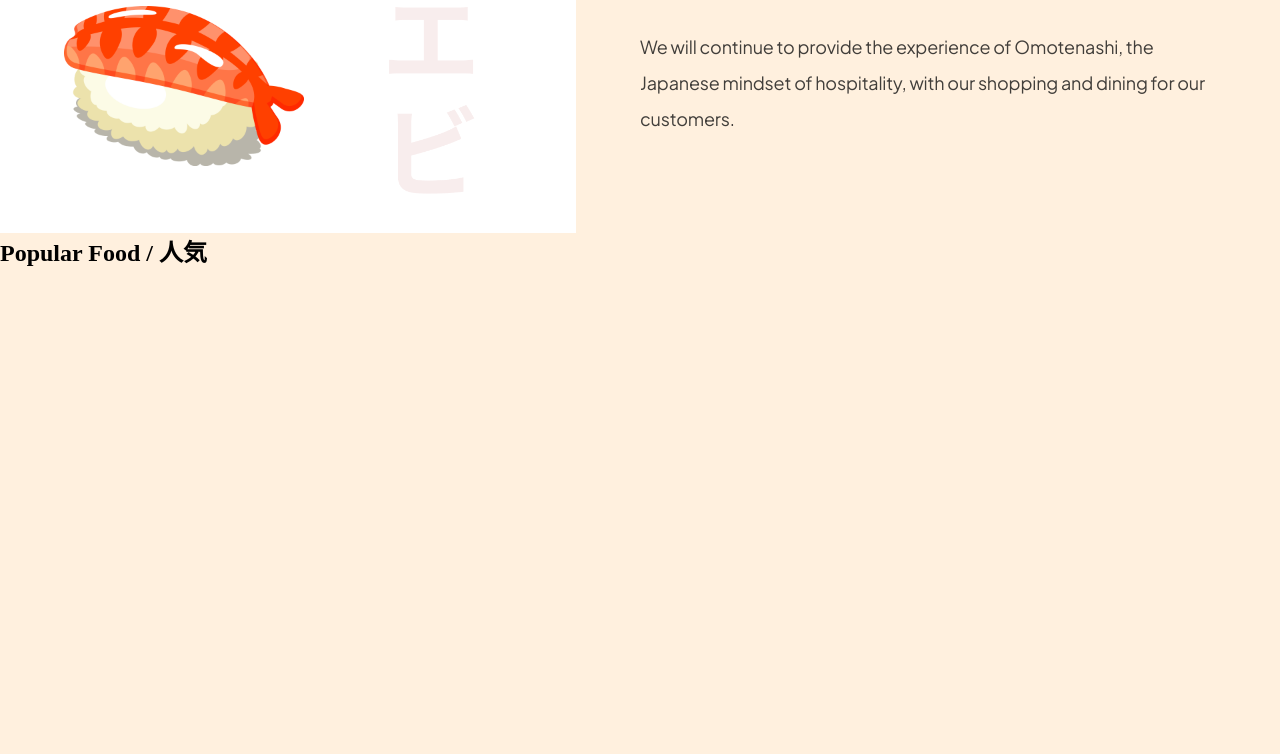
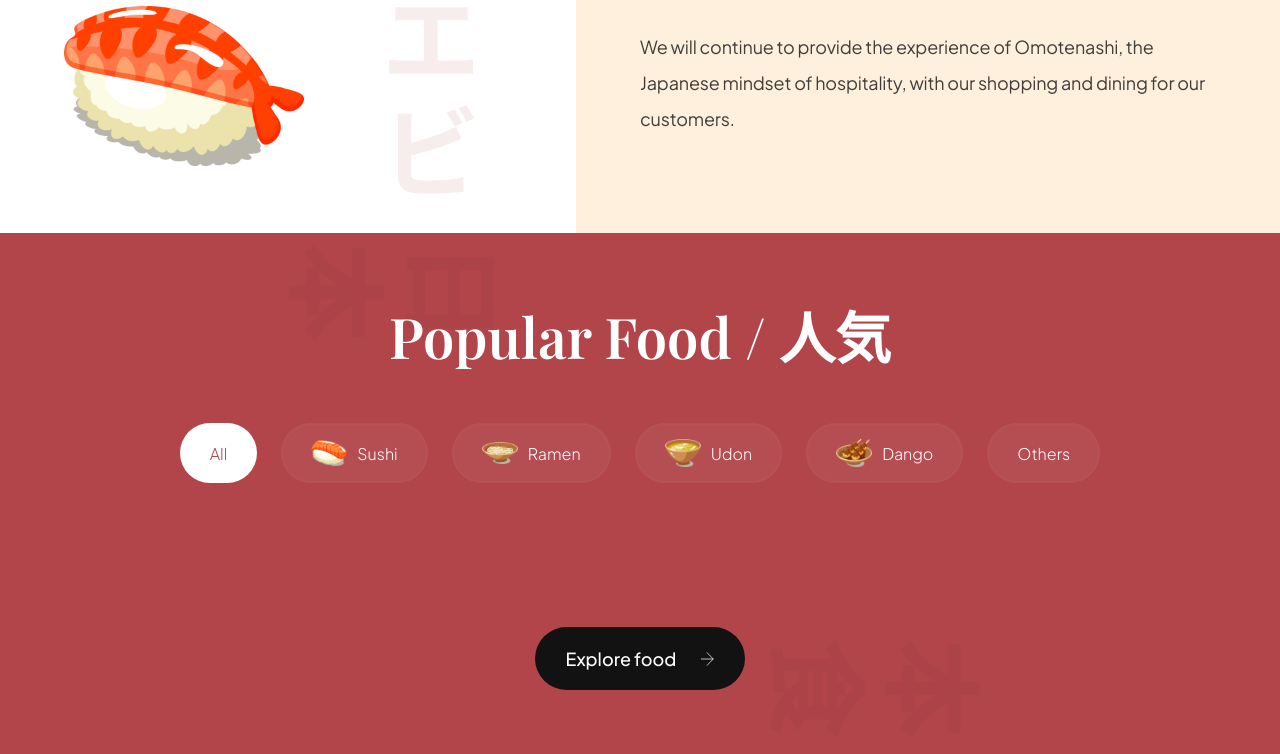
Before and after one commit to PORT-GIT/japanese-restaurant, a website built with Vite: page index.html in a window 1280 px wide. Shown: the part 1160-1914 px from the top of the page. Before the commit the page ends 1428 px from the top, so only its background shows below. Built offline with nearby package versions, Linux system fonts and the light colour scheme.

Commit message:
created and styled basic layout for popular section

```diff
--- a/css/sections/popular.css
+++ b/css/sections/popular.css
@@ -0,0 +1,106 @@
+.popular-foods {
+    padding: 64px;
+    /*give space from about us section*/
+    display: flex;
+    flex-direction: column;
+    background-color: var(--primary-color);
+    background-image: url(../../assets/popular_bg.png);
+    background-position: center;
+    background-repeat: no-repeat;
+    background-size: contain;
+    overflow: hidden;
+}
+
+.popular-foods__title {
+    font-size: 56px;
+    font-family: var(--playfair-display);
+    font-weight: 600;
+    line-height: 78px;
+    color: #fff;
+    text-align: center;
+}
+
+.popular-foods__filters {
+    margin-top: 48px;
+    /**to separate from title*/
+    max-width: 100%;
+    /*allows them to expnad all the way to the end*/
+    overflow-x: auto;
+    /*so that on small devices the user can scroll over/through the items contained here*/
+    display: flex;
+    justify-content: center;
+    gap: 24px;
+
+}
+
+.popular-foods__filter-btn {
+    /*this styling targets the buttons*/
+    padding: 10px 28px;
+    display: flex;
+    flex-direction: row;
+    align-items: center;
+    align-items: center;
+    gap: 10px;
+    /*puts gap between image and text*/
+    background: rgba(255, 255, 255, 0.05);
+    /*the 0.05 gives a glassy look*/
+    border: 2px solid rgba(255, 255, 255, 0.02);
+    border-radius: 46px;
+    font-size: 16px;
+    font-weight: 300;
+    line-height: 25px;
+    font-family: var(--plus-jakarta-sans);
+    color: #fff;
+    cursor: pointer;
+}
+
+.popular-foods__filter-btn img {
+    width: 36px;
+    height: 36px;
+    object-fit: contain;
+}
+
+/*MAKE DIFFERENCE BETWEEN ACTIVE BUTTONS AND NON-ACTIVE*/
+.popular-foods__filter-btn.active {
+    background: #fff;
+    color: var(--primary-color);
+}
+
+.popular-foods__filter-btn:hover {
+    background: #fff;
+    color: var(--primary-color);
+}
+
+.popular-foods__catalogue {
+    margin-top: 64px;
+    display: flex;
+    justify-content: center;
+    align-items: flex-end;
+    /*for it to appear at the bottom*/
+    flex-wrap: wrap;
+    gap: 56px;
+}
+
+.popular-foods__button {
+    width: fit-content;
+    padding: 20px 30px;
+    margin: 80px auto 0;
+    font-weight: 500;
+    font-size: 18px;
+    line-height: 23px;
+    font-family: var(--plus-jakarta-sans);
+    color: #fff;
+    border: none;
+    outline: none;
+    background: var(--secondary-color);
+    border-radius: 64px;
+    cursor: pointer;
+
+}
+
+.popular-foods__button img {
+    width: 14px;
+    height: 14px;
+    object-fit: contain;
+    margin-left: 21px;
+}
--- a/css/style.css
+++ b/css/style.css
@@ -5,8 +5,8 @@
 @import url("sections/header.css");
 @import url("sections/hero.css");
 @import url("sections/about.css");
-/* @import url("sections/popular.css");
-@import url("sections/trending.css");
+@import url("sections/popular.css");
+/* @import url("sections/trending.css");
 @import url("sections/subscribe.css");
 @import url("sections/footer.css"); */
 
--- a/index.html
+++ b/index.html
@@ -141,7 +141,40 @@
     <section class="popular-foods" id="menu">
         <h2 class="popular-foods__title">Popular Food / 人気</h2>
 
-        <div class="popular-foods__filters sushi__hide-scrollbar"></div>
+        <div class="popular-foods__filters sushi__hide-scrollbar">
+            <button class="popular-foods__filter-btn active"> All</button>
+
+            <button class="popular-foods__filter-btn">
+                <img src="assets/sushi-9.png" alt="sushi-9">
+                Sushi
+            </button>
+
+            <button class="popular-foods__filter-btn">
+                <img src="assets/sushi-8.png" alt="sushi-8">
+                Ramen
+            </button>
+
+            <button class="popular-foods__filter-btn">
+                <img src="assets/sushi-7.png" alt="sushi-7">
+                Udon
+            </button>
+
+            <button class="popular-foods__filter-btn">
+                <img src="assets/sushi-6.png" alt="sushi-6">
+                Dango
+            </button>
+
+            <button class="popular-foods__filter-btn">Others</button>
+        </div>
+
+        <div class="popular-foods__catalogue">
+
+            <!--items to be selected will be added using javascript-->
+            <button class="popular-foods__button">
+                Explore food
+                <img src="assets/arrow-right.svg" alt="arrow-right">
+            </button>
+        </div>
     </section>
 
 
```
